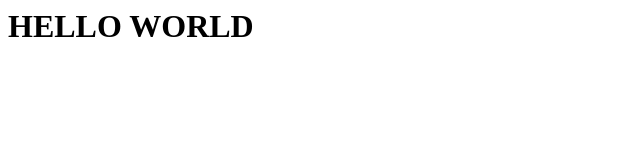
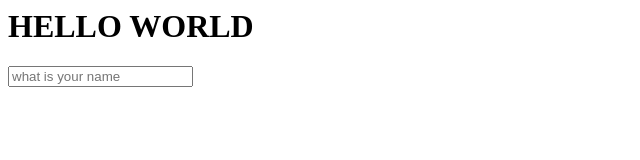
Before and after one commit to Olanozun93/wfn, a plain HTML site: page index.html in a window 1280 px wide. Shown: the whole page, without its empty margins (0-640 px from the left). Drawn offline with Linux system fonts and the light colour scheme.

Commit message:
user can now type their name

```diff
--- a/index.html
+++ b/index.html
@@ -7,6 +7,9 @@
     </head>
     <body>
         <h1>HELLO WORLD</h1>
+        <div>
+            <input type="text" placeholder="what is your name">
+        </div>
 
     </body>
 </html>
```
